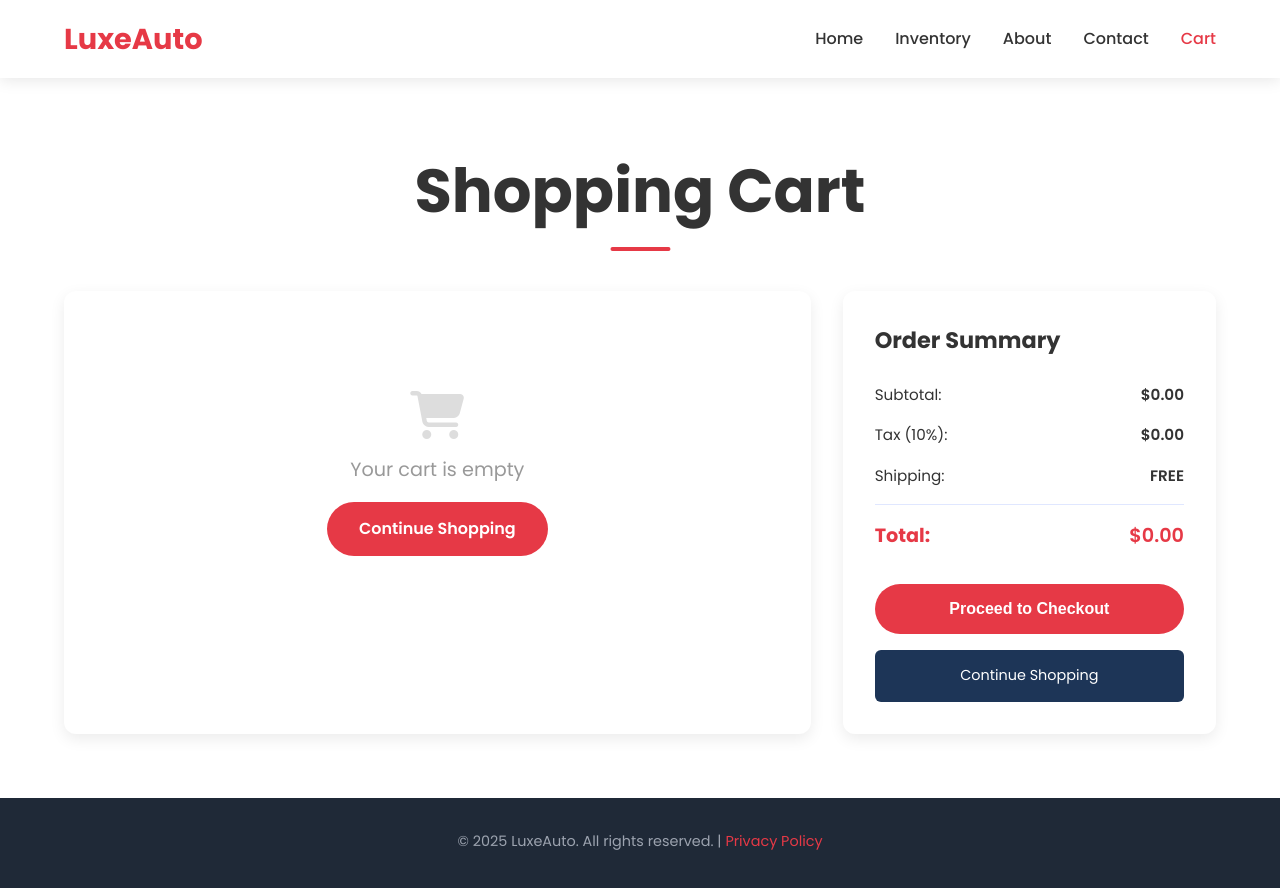
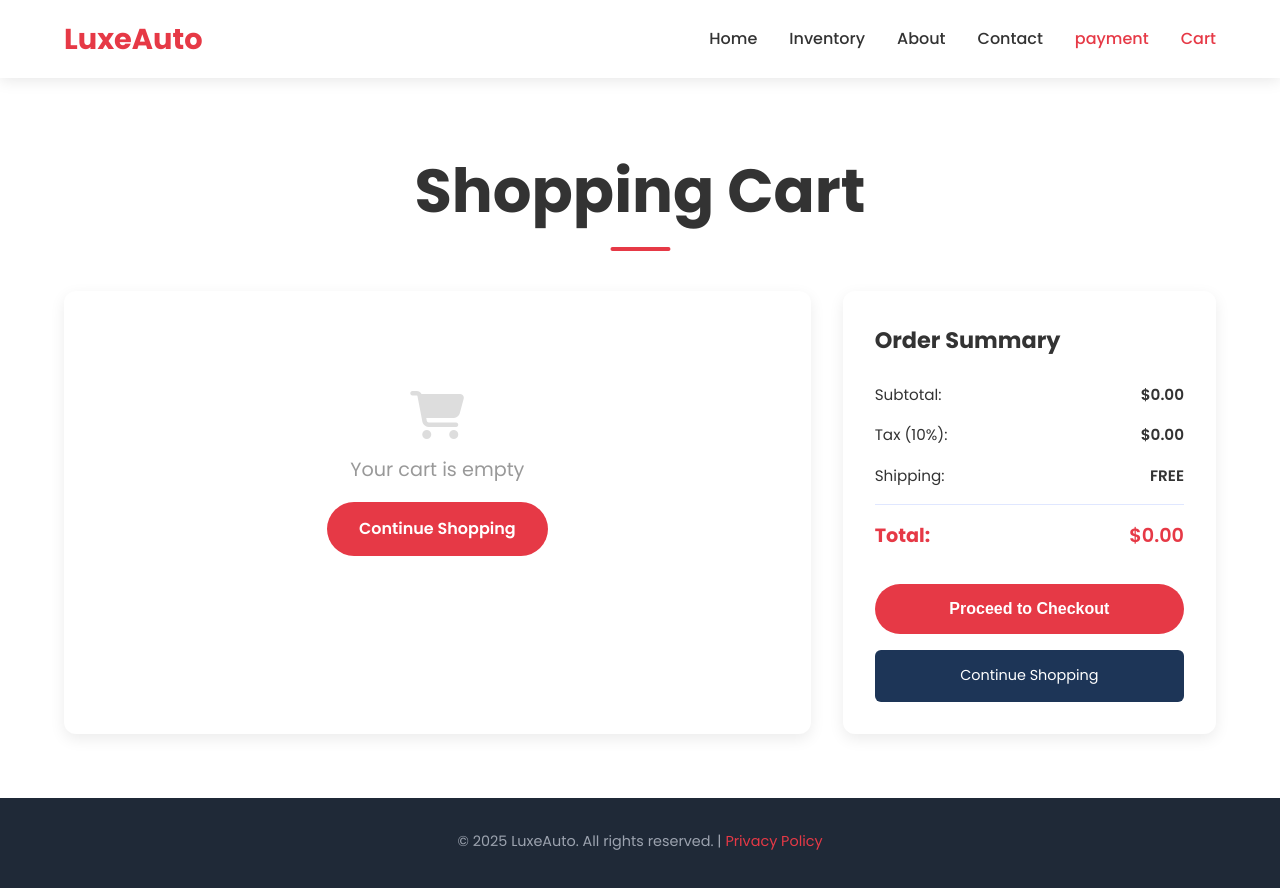
Before and after one commit to johnlundenge/cars, a plain HTML site: page cart.html in a window 1280 px wide. Drawn offline with Linux system fonts and the light colour scheme.

Commit message:
emmanuelldenge commit

```diff
--- a/cart.html
+++ b/cart.html
@@ -22,6 +22,7 @@
                 <li><a href="index.html#inventory">Inventory</a></li>
                 <li><a href="index.html#about">About</a></li>
                 <li><a href="index.html#contact">Contact</a></li>
+                <li><a href="payment.html" class="active">payment</a></li>
                 <li><a href="cart.html" class="active">Cart</a></li>
             </ul>
             <div class="menu-toggle">Menu</div>
```
